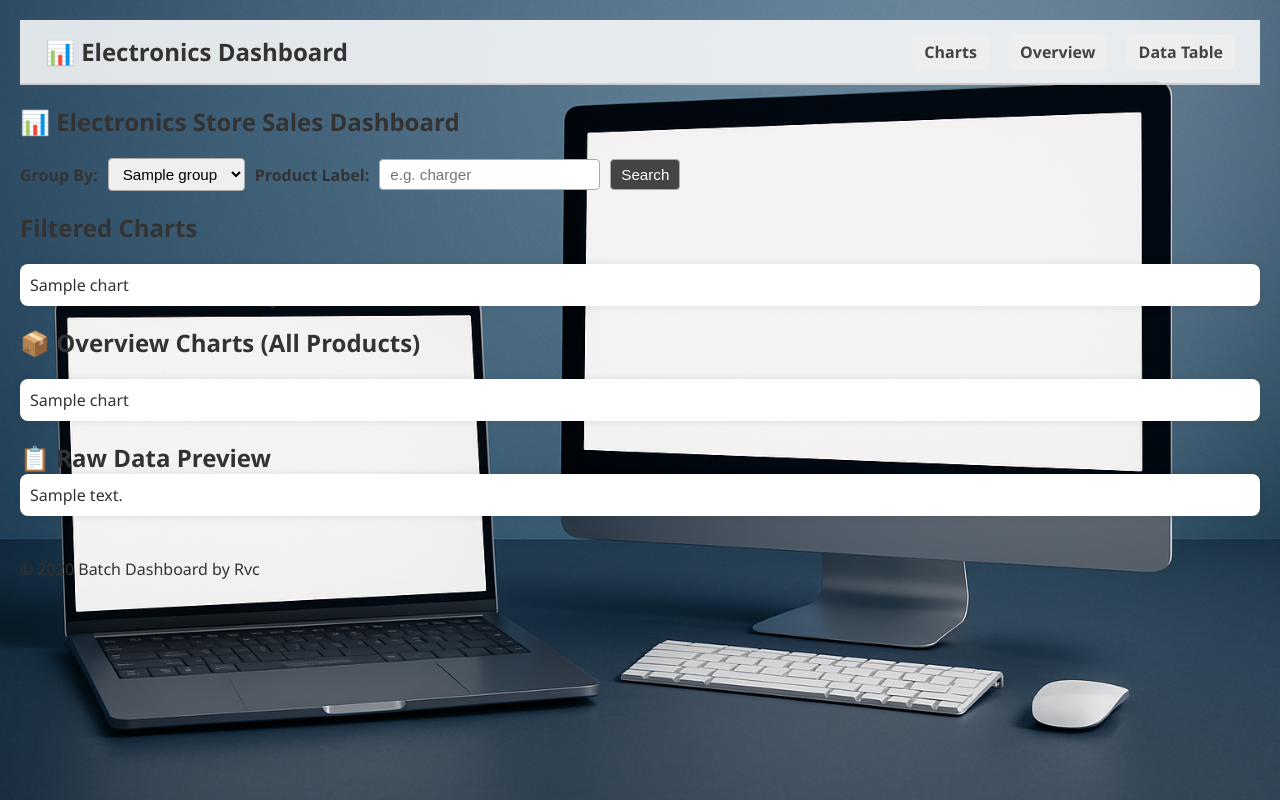
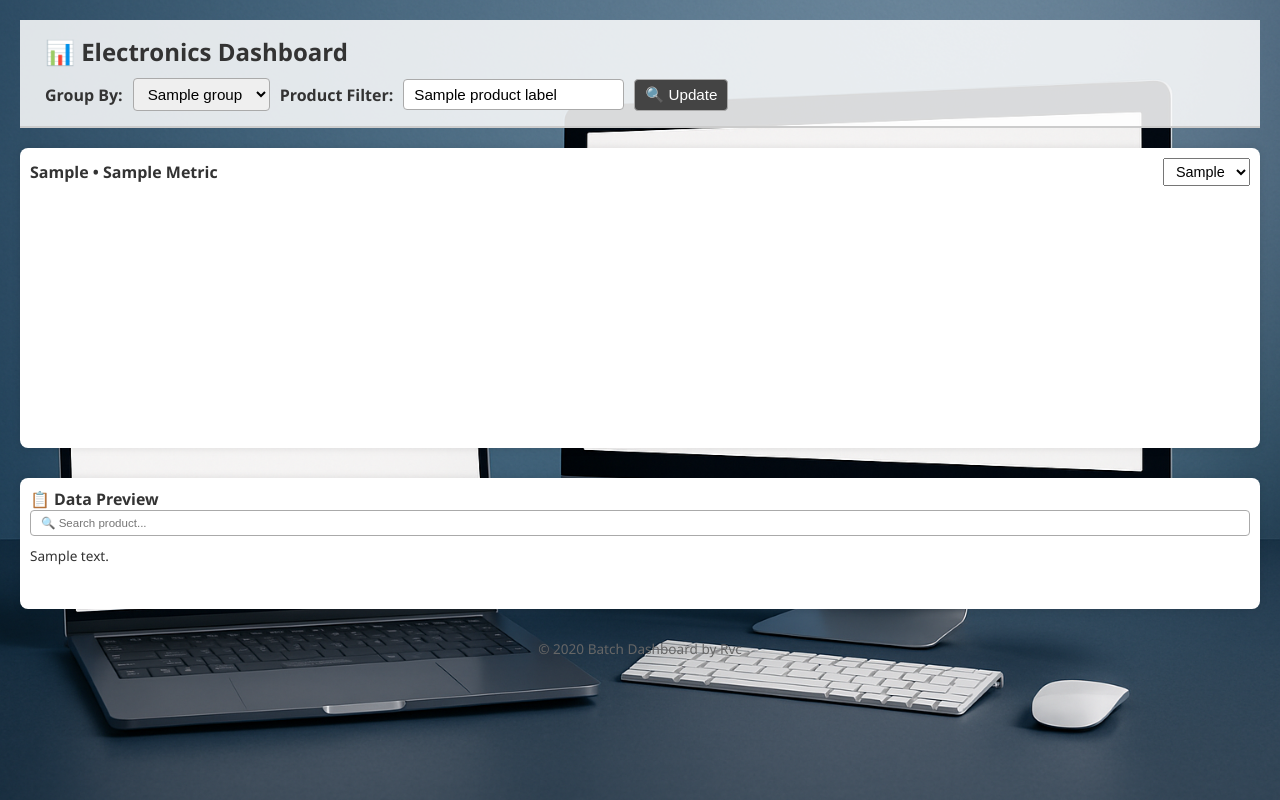
Before and after one commit to Magdamit173/EDA_UCC, a Flask app: template templates/index.html in a window 1280 px wide. Run offline with Flask 3, Linux system fonts and the light colour scheme; the template is opened without the code that fills it: most values are stand-ins (such as "Sample title", 1, 10 or a date in 2020).

Commit message:
9.11.2025

```diff
--- a/main.py
+++ b/main.py
@@ -1,150 +1,114 @@
 from flask import Flask, render_template, request
 import pandas as pd
-import plotly.express as px
-import plotly.io as pio
 import os
 from datetime import datetime
+import math
 
 app = Flask(__name__, template_folder="templates", static_folder="static", static_url_path="/")
 
-# Load and merge all CSVs
 csv_path = "csv/"
 csv_files = [f for f in os.listdir(csv_path) if f.endswith(".csv")]
-df_list = [pd.read_csv(os.path.join(csv_path, f)) for f in csv_files]
-df = pd.concat(df_list, ignore_index=True)
-cooked_df = None
+df_list = [pd.read_csv(os.path.join(csv_path, f)) for f in csv_files] if csv_files else []
+df = pd.concat(df_list, ignore_index=True) if df_list else pd.DataFrame()
 
 plot_config = {
     "quantity_ordered": "bar",
     "total_sales": "bar",
-    "average_price": "line",
-    "average_order_value": "scatter",
+    "average_order_value": "line",
     "total_order_value": "line"
 }
 
 group_options = ["Product", "Date", "Time", "Month", "Week", "Day", "Hour", "City"]
-ROWS_PER_PAGE = 25
+chart_types = ["bar", "line", "scatter", "area", "pie", "doughnut", "radar", "polarArea", "histogram"]
 
 def preprocess_data(df):
-    df["Quantity Ordered"] = pd.to_numeric(df["Quantity Ordered"], errors="coerce")
-    df["Price Each"] = pd.to_numeric(df["Price Each"], errors="coerce")
-    df["Sales"] = df["Price Each"] * df["Quantity Ordered"]
-    df["Order Value"] = df["Sales"] / df["Quantity Ordered"]
-    df["Order Date"] = pd.to_datetime(df["Order Date"], format="%m/%d/%y %H:%M", errors="coerce")
-    df["Date"] = df["Order Date"].dt.date
-    df["Time"] = df["Order Date"].dt.time
-    df["Month"] = df["Order Date"].dt.month
-    df["Week"] = df["Order Date"].dt.isocalendar().week
-    df["Day"] = df["Order Date"].dt.day
-    df["Hour"] = df["Order Date"].dt.hour
-    df["City"] = df["Purchase Address"].str.split(",", expand=True)[1]
-    return df
+    if df.empty:
+        return df
+    d = df.copy()
+    d["Quantity Ordered"] = pd.to_numeric(d.get("Quantity Ordered"), errors="coerce")
+    d["Price Each"] = pd.to_numeric(d.get("Price Each"), errors="coerce")
+    d["Sales"] = d["Price Each"] * d["Quantity Ordered"]
+    d["Order Value"] = d["Sales"] / d["Quantity Ordered"]
+    d["Order Date"] = pd.to_datetime(d.get("Order Date"), format="%m/%d/%y %H:%M", errors="coerce")
+    d["Date"] = d["Order Date"].dt.date
+    d["Time"] = d["Order Date"].dt.time
+    d["Month"] = d["Order Date"].dt.month
+    d["Week"] = d["Order Date"].dt.isocalendar().week
+    d["Day"] = d["Order Date"].dt.day
+    d["Hour"] = d["Order Date"].dt.hour
+    if "Purchase Address" in d.columns:
+        parts = d["Purchase Address"].astype(str).str.split(",", expand=True)
+        d["City"] = parts[1].str.strip() if parts.shape[1] > 1 else None
+    else:
+        d["City"] = None
+    return d
 
-def generate_charts(df, group_by, label, plot_config=None):
-    charts = {}
-    group_key = f"grouped_by_{group_by.lower()}"
-    label_key = f"for_{label.lower().replace(' ', '_')}"
-    plot_types = plot_config if plot_config else plot_config
+def compute_grouped(df, group_by):
+    out = {}
+    if df.empty or group_by not in df.columns:
+        return {
+            "quantity_ordered": {"x": [], "y": []},
+            "total_sales": {"x": [], "y": []},
+            "average_order_value": {"x": [], "y": []},
+            "total_order_value": {"x": [], "y": []}
+        }
 
-    def get_plot_func(metric):
-        return {
-            "bar": px.bar,
-            "line": px.line,
-            "scatter": px.scatter
-        }.get(plot_types.get(metric, "bar"), px.bar)
+    q = df.groupby(group_by, as_index=False)["Quantity Ordered"].sum().sort_values(by=group_by)
+    out["quantity_ordered"] = {"x": q[group_by].astype(str).tolist(), "y": q["Quantity Ordered"].fillna(0).tolist()}
 
-    # Quantity Ordered
-    quantity = df.groupby(group_by, as_index=False)["Quantity Ordered"].sum()
-    fig_quantity = get_plot_func("quantity_ordered")(
-        quantity,
-        x=group_by,
-        y="Quantity Ordered",
-        title=f"{label} • Quantity Ordered • Grouped by {group_by}"
-    )
-    charts[f"quantity_ordered_{group_key}_{label_key}"] = pio.to_html(fig_quantity, full_html=False)
+    s = df.groupby(group_by, as_index=False)["Sales"].sum().sort_values(by=group_by)
+    out["total_sales"] = {"x": s[group_by].astype(str).tolist(), "y": s["Sales"].fillna(0).tolist()}
 
-    # Total Sales
-    sales = df.groupby(group_by, as_index=False)["Sales"].sum()
-    fig_sales = get_plot_func("total_sales")(
-        sales,
-        x=group_by,
-        y="Sales",
-        title=f"{label} • Total Sales • Grouped by {group_by}"
-    )
-    charts[f"total_sales_{group_key}_{label_key}"] = pio.to_html(fig_sales, full_html=False)
+    a = df.groupby(group_by, as_index=False)["Order Value"].mean().sort_values(by=group_by)
+    out["average_order_value"] = {"x": a[group_by].astype(str).tolist(), "y": a["Order Value"].fillna(0).tolist()}
 
-    # Average Price (only if grouped by Product)
-    if group_by == "Product":
-        price = df.groupby(group_by, as_index=False)["Price Each"].mean()
-        fig_price = get_plot_func("average_price")(
-            price,
-            x=group_by,
-            y="Price Each",
-            title=f"{label} • Average Price • Grouped by {group_by}"
-        )
-        charts[f"average_price_{group_key}_{label_key}"] = pio.to_html(fig_price, full_html=False)
-    else:
-        # Average Order Value with Std Dev
-        avg = df.groupby(group_by)["Order Value"].agg(["mean", "std"]).reset_index()
-        fig_avg = get_plot_func("average_order_value")(
-            avg,
-            x=group_by,
-            y="mean",
-            hover_data={"std": True},
-            title=f"{label} • Average Order Value ± Std Dev • Grouped by {group_by}"
-        )
-        charts[f"average_order_value_{group_key}_{label_key}"] = pio.to_html(fig_avg, full_html=False)
+    t = df.groupby(group_by, as_index=False)["Order Value"].sum().sort_values(by=group_by)
+    out["total_order_value"] = {"x": t[group_by].astype(str).tolist(), "y": t["Order Value"].fillna(0).tolist()}
 
-        # Total Order Value
-        total = df.groupby(group_by, as_index=False)["Order Value"].sum()
-        fig_total = get_plot_func("total_order_value")(
-            total,
-            x=group_by,
-            y="Order Value",
-            title=f"{label} • Total Order Value • Grouped by {group_by}"
-        )
-        charts[f"total_order_value_{group_key}_{label_key}"] = pio.to_html(fig_total, full_html=False)
-
-    return charts
-
-def paginate_dataframe(df, page, rows_per_page=ROWS_PER_PAGE):
-    start = (page - 1) * rows_per_page
-    end = start + rows_per_page
-    total_pages = (len(df) + rows_per_page - 1) // rows_per_page
-    return df.iloc[start:end], total_pages
+    return out
 
 @app.route("/", methods=["GET", "POST"])
 def index():
-    global cooked_df
-    cooked_df = preprocess_data(df)
+    cooked = preprocess_data(df)
 
     selected_group = request.form.get("grouping_dimension", "Hour")
     product_label = request.form.get("product_label", "").strip()
-    page = int(request.args.get("page", 1))
+    current_page = int(request.args.get("page", 1))
+    rows_per_page = 20
 
-    # Overview Charts: always All Products
-    overview_charts = generate_charts(cooked_df, selected_group, "All Products", plot_config)
+    data_scope = "All Products"
+    scoped_df = cooked
+    if product_label:
+        if "Product" in cooked.columns:
+            scoped_df = cooked[cooked["Product"].astype(str).str.contains(product_label, case=False, na=False)]
+            data_scope = product_label if not scoped_df.empty else f"No match for '{product_label}'"
+        else:
+            scoped_df = cooked.iloc[0:0]
+            data_scope = "No Product column"
 
-    # Filtered Charts: only if product label is provided
-    filtered_charts = {}
-    if product_label:
-        filtered_df = cooked_df[cooked_df["Product"].str.contains(product_label, case=False, na=False)]
-        if not filtered_df.empty:
-            filtered_charts = generate_charts(filtered_df, selected_group, product_label, plot_config)
+    chart_data = compute_grouped(scoped_df, selected_group)
 
-    # Paginated Table
-    paginated_df, total_pages = paginate_dataframe(cooked_df, page)
-    table_html = paginated_df.to_html(classes="data-table", index=False)
+    total_rows = len(scoped_df)
+    total_pages = math.ceil(total_rows / rows_per_page)
+    start = (current_page - 1) * rows_per_page
+    end = start + rows_per_page
+    paged_df = scoped_df.iloc[start:end]
 
-    return render_template("index.html",
-        chart_htmls=filtered_charts,
-        overview_htmls=overview_charts,
-        summary_table=table_html,
+    table_html = paged_df.to_html(classes="data-table", index=False) if not paged_df.empty else "<p>No data to display.</p>"
+
+    return render_template(
+        "index.html",
+        current_year=datetime.now().year,
         group_options=group_options,
         selected_group=selected_group,
-        current_year=datetime.now().year,
-        current_page=page,
-        total_pages=total_pages
+        product_label=product_label,
+        data_scope=data_scope,
+        chart_data=chart_data,
+        plot_config=plot_config,
+        chart_types=chart_types,
+        summary_table=table_html,
+        total_pages=total_pages,
+        current_page=current_page
     )
 
 if __name__ == "__main__":
--- a/static/css/style.css
+++ b/static/css/style.css
@@ -12,6 +12,7 @@ body {
     background-repeat: no-repeat;
     color: #333;
     padding: 20px;
+    overflow-x: hidden;
 }
 
 header {
@@ -19,126 +20,174 @@ header {
     padding: 15px 25px;
     border-bottom: 2px solid #ccc;
     display: flex;
-    justify-content: space-between;
+    flex-direction: column;
+    gap: 10px;
+}
+
+.control-bar {
+    display: flex;
+    gap: 10px;
+    flex-wrap: wrap;
     align-items: center;
 }
 
-header h2 {
-    font-size: 1.5em;
+.control-bar label {
+    font-weight: bold;
 }
 
-nav a {
-    margin-left: 15px;
-    text-decoration: none;
-    color: #444;
-    font-weight: bold;
-    background-color: #eee;
-    padding: 6px 12px;
-    border-radius: 6px;
+.control-bar input,
+.control-bar select,
+.control-bar button {
+    padding: 6px 10px;
+    border-radius: 4px;
+    border: 1px solid #aaa;
+    font-size: 0.95em;
 }
 
-nav a:hover {
-    background-color: #ddd;
+.control-bar button {
+    background-color: #444;
+    color: white;
+    cursor: pointer;
+}
+
+.control-bar button:hover {
+    background-color: #222;
 }
 
 main {
     margin-top: 20px;
 }
 
-form {
-    margin: 20px 0;
-    display: flex;
-    gap: 10px;
-    flex-wrap: wrap;
-    align-items: center;
+.dashboard-grid {
+    display: grid;
+    grid-template-columns: repeat(auto-fit, minmax(300px, 1fr));
+    gap: 20px;
+    margin-bottom: 30px;
 }
 
-form label {
-    font-weight: bold;
-}
-
-form input, form select, form button {
-    padding: 6px 10px;
-    border-radius: 4px;
-    border: 1px solid #aaa;
-    font-size: 0.95em;
-}
-
-form button {
-    background-color: #444;
-    color: white;
-    cursor: pointer;
-}
-
-form button:hover {
-    background-color: #222;
-}
-
-#loading {
-    margin: 20px 0;
-    padding: 10px;
-    background-color: #fff;
-    border: 2px dashed #aaa;
-    border-radius: 8px;
-    text-align: center;
-    font-weight: bold;
-}
-
-.chart-block {
-    margin: 20px 0;
+.chart-card {
     background-color: #fff;
     padding: 10px;
     border-radius: 8px;
     box-shadow: 0 0 8px rgba(0,0,0,0.1);
+    height: 300px;
+    display: flex;
+    flex-direction: column;
+    justify-content: space-between;
 }
 
-.table-container {
-    overflow-x: auto;
+.chart-header {
+    display: flex;
+    justify-content: space-between;
+    align-items: center;
+}
+
+.chart-header h3 {
+    font-size: 1em;
+    margin-right: 10px;
+}
+
+.chart-header select {
+    font-size: 0.9em;
+    padding: 4px 8px;
+}
+
+.table-section {
     background-color: #fff;
     padding: 10px;
     border-radius: 8px;
     box-shadow: 0 0 8px rgba(0,0,0,0.1);
+    max-height: 300px;
+    overflow-y: auto;
+    font-size: 0.85em;
+}
+
+.table-section input[type="text"] {
+    margin-bottom: 10px;
+    padding: 6px 10px;
+    width: 100%;
+    border: 1px solid #aaa;
+    border-radius: 4px;
+    font-size: 0.85em;
+}
+
+.table-container {
+    max-width: 100%;
+    overflow-x: auto;
 }
 
 .data-table {
     width: 100%;
+    table-layout: fixed;
+    word-wrap: break-word;
+    font-size: 0.85em;
     border-collapse: collapse;
-    font-size: 0.9em;
 }
 
-.data-table th, .data-table td {
+.data-table th,
+.data-table td {
     border: 1px solid #ccc;
-    padding: 8px;
+    padding: 6px;
+    white-space: nowrap;
+    overflow: hidden;
+    text-overflow: ellipsis;
     text-align: left;
 }
 
 .pagination-scroll {
+    margin-top: 10px;
+    text-align: center;
+}
+
+.pagination .page {
+    display: inline-block;
+    margin: 0 4px;
+    padding: 6px 10px;
+    border-radius: 4px;
+    background-color: #eee;
+    cursor: pointer;
+    font-size: 0.85em;
+}
+
+.pagination .active {
+    background-color: #444;
+    color: white;
+    font-weight: bold;
+}
+
+footer {
+    margin-top: 30px;
+    text-align: center;
+    font-size: 0.85em;
+    color: #666;
+}
+
+
+.pagination-scroll {
+    margin-top: 10px;
     overflow-x: auto;
     white-space: nowrap;
-    padding: 10px 0;
+    padding-bottom: 5px;
 }
 
 .pagination {
-    display: inline-flex;
-    gap: 6px;
+    display: inline-block;
+    min-width: max-content;
 }
 
-.page {
+.pagination .page {
     display: inline-block;
-    margin: 0 5px;
-    padding: 6px 12px;
+    margin: 0 4px;
+    padding: 6px 10px;
     border-radius: 4px;
     background-color: #eee;
-    color: #333;
-    text-decoration: none;
+    cursor: pointer;
+    font-size: 0.85em;
+    white-space: nowrap;
+}
+
+.pagination .active {
+    background-color: #444;
+    color: white;
     font-weight: bold;
 }
-
-.page:hover {
-    background-color: #ddd;
-}
-
-.page.active {
-    background-color: #444;
-    color: white;
-}
--- a/static/js/script.js
+++ b/static/js/script.js
@@ -4,3 +4,15 @@ function showLoading() {
         loadingDiv.style.display = "block";
     }
 }
+
+function filterTable() {
+    const input = document.getElementById("tableSearch");
+    const filter = input.value.toLowerCase();
+    const table = document.querySelector(".data-table");
+    const rows = table.getElementsByTagName("tr");
+
+    for (let i = 1; i < rows.length; i++) {
+        const rowText = rows[i].textContent.toLowerCase();
+        rows[i].style.display = rowText.includes(filter) ? "" : "none";
+    }
+}
--- a/templates/base.html
+++ b/templates/base.html
@@ -3,29 +3,123 @@
 <head>
     <meta charset="UTF-8">
     <meta name="viewport" content="width=device-width, initial-scale=1.0">
-    <title>{% block title %}Electronics Store Sales{% endblock %}</title>
+    <title>{% block title %}📊 Electronics Dashboard{% endblock %}</title>
     <link rel="stylesheet" href="{{ url_for('static', filename='css/style.css') }}">
     <script src="{{ url_for('static', filename='js/script.js') }}" defer></script>
 </head>
 <body>
     <header class="header">
         <h2>📊 Electronics Dashboard</h2>
-        <nav>
-            <a href="#chart-section">Charts</a>
-            <a href="#overview-section">Overview</a>
-            <a href="#summary-table">Data Table</a>
-        </nav>
+        <form method="POST" action="/" class="control-bar" onsubmit="showLoading()">
+            <label for="grouping_dimension">Group By:</label>
+            <select name="grouping_dimension">
+                {% for group in group_options %}
+                    <option value="{{ group }}" {% if group == selected_group %}selected{% endif %}>{{ group }}</option>
+                {% endfor %}
+            </select>
+
+            <label for="product_label">Product Filter:</label>
+            <input type="text" name="product_label" placeholder="e.g. charger" value="{{ product_label }}">
+
+            <button type="submit">🔍 Update</button>
+        </form>
     </header>
 
     <main>
-        {% block content %}
-        {% endblock %}
+        <section class="dashboard-grid">
+            {% for metric, data in chart_data.items() %}
+                <div class="chart-card">
+                    <div class="chart-header">
+                        <h3>{{ data_scope }} • {{ metric.replace('_', ' ').title() }}</h3>
+                        <select onchange="updateChartType(this, '{{ metric }}')">
+                            {% for chart_type in chart_types %}
+                                <option value="{{ chart_type }}" {% if chart_type == plot_config[metric] %}selected{% endif %}>{{ chart_type.title() }}</option>
+                            {% endfor %}
+                        </select>
+                    </div>
+                    <canvas id="{{ metric }}-chart"></canvas>
+                </div>
+            {% endfor %}
+        </section>
+
+        {% block content %}{% endblock %}
     </main>
 
     <footer>
         <p>&copy; {{ current_year }} Batch Dashboard by Rvc</p>
     </footer>
 
-    <script src="http://localhost:35729/livereload.js" async defer></script>
+    <script src="https://cdn.jsdelivr.net/npm/chart.js"></script>
+    <script>
+    const chartData = {{ chart_data | tojson }};
+    const chartTypes = {{ plot_config | tojson }};
+    const chartInstances = {};
+
+    function generateColors(count) {
+        const colors = [];
+        for (let i = 0; i < count; i++) {
+            const hue = (i * 360 / count) % 360;
+            colors.push(`hsl(${hue}, 70%, 60%)`);
+        }
+        return colors;
+    }
+
+    function renderCharts() {
+        for (const metric in chartData) {
+            const ctx = document.getElementById(`${metric}-chart`).getContext("2d");
+            const type = chartTypes[metric];
+            const labels = chartData[metric].x;
+            const values = chartData[metric].y;
+
+            const colorful = ["pie", "doughnut", "polarArea"];
+            const backgroundColors = colorful.includes(type) ? generateColors(values.length) : "rgba(100, 149, 237, 0.6)";
+            const borderColors = colorful.includes(type) ? backgroundColors : "rgba(100, 149, 237, 1)";
+
+            const data = {
+                labels: labels,
+                datasets: [{
+                    label: metric.replace("_", " ").toUpperCase(),
+                    data: values,
+                    backgroundColor: backgroundColors,
+                    borderColor: borderColors,
+                    fill: type === "area"
+                }]
+            };
+
+            const config = {
+                type: type === "area" ? "line" : type,
+                data: data,
+                options: {
+                    responsive: true,
+                    maintainAspectRatio: false
+                }
+            };
+
+            chartInstances[metric] = new Chart(ctx, config);
+        }
+    }
+
+    function updateChartType(selectEl, metric) {
+        const newType = selectEl.value;
+        chartTypes[metric] = newType;
+        chartInstances[metric].destroy();
+        renderCharts();
+    }
+
+    function filterTable() {
+        const input = document.getElementById("tableSearch");
+        const filter = input.value.toLowerCase();
+        const table = document.querySelector(".data-table");
+        const rows = table.getElementsByTagName("tr");
+
+        for (let i = 1; i < rows.length; i++) {
+            const rowText = rows[i].textContent.toLowerCase();
+            rows[i].style.display = rowText.includes(filter) ? "" : "none";
+        }
+    }
+
+    window.onload = renderCharts;
+</script>
+
 </body>
 </html>
--- a/templates/index.html
+++ b/templates/index.html
@@ -3,50 +3,12 @@
 {% block title %}Electronics Store Sales{% endblock %}
 
 {% block content %}
-<section class="intro">
-    <h1>📊 Electronics Store Sales Dashboard</h1>
-    <form method="POST" action="#chart-section" onsubmit="showLoading()">
-        <label for="grouping_dimension">Group By:</label>
-        <select name="grouping_dimension">
-            {% for group in group_options %}
-            <option value="{{ group }}" {% if group == selected_group %}selected{% endif %}>{{ group }}</option>
-            {% endfor %}
-        </select>
-
-        <label for="product_label">Product Label:</label>
-        <input type="text" name="product_label" placeholder="e.g. charger">
-
-        <button type="submit">Search</button>
-    </form>
-</section>
-
-<div id="loading" style="display:none;">
-    <p>Loading charts and data...</p>
-</div>
-
-<section id="chart-section" class="chart-preview">
-    <h2>Filtered Charts</h2>
-    {% for key, chart in chart_htmls.items() %}
-        <div class="chart-block">
-            {{ chart|safe }}
-        </div>
-    {% endfor %}
-</section>
-<section id="overview-section">
-    <h2>📦 Overview Charts (All Products)</h2>
-    {% for key, chart in overview_htmls.items() %}
-        <div class="chart-block">
-            {{ chart|safe }}
-        </div>
-    {% endfor %}
-</section>
-
-<section id="summary-table">
-    <h2>📋 Raw Data Preview</h2>
+<section class="table-section">
+    <h3>📋 Data Preview</h3>
+    <input type="text" id="tableSearch" placeholder="🔍 Search product..." onkeyup="filterTable()" />
     <div class="table-container">
         {{ summary_table|safe }}
     </div>
-
     <div class="pagination-scroll">
         <div class="pagination">
             {% for page_num in range(1, total_pages + 1) %}
```
